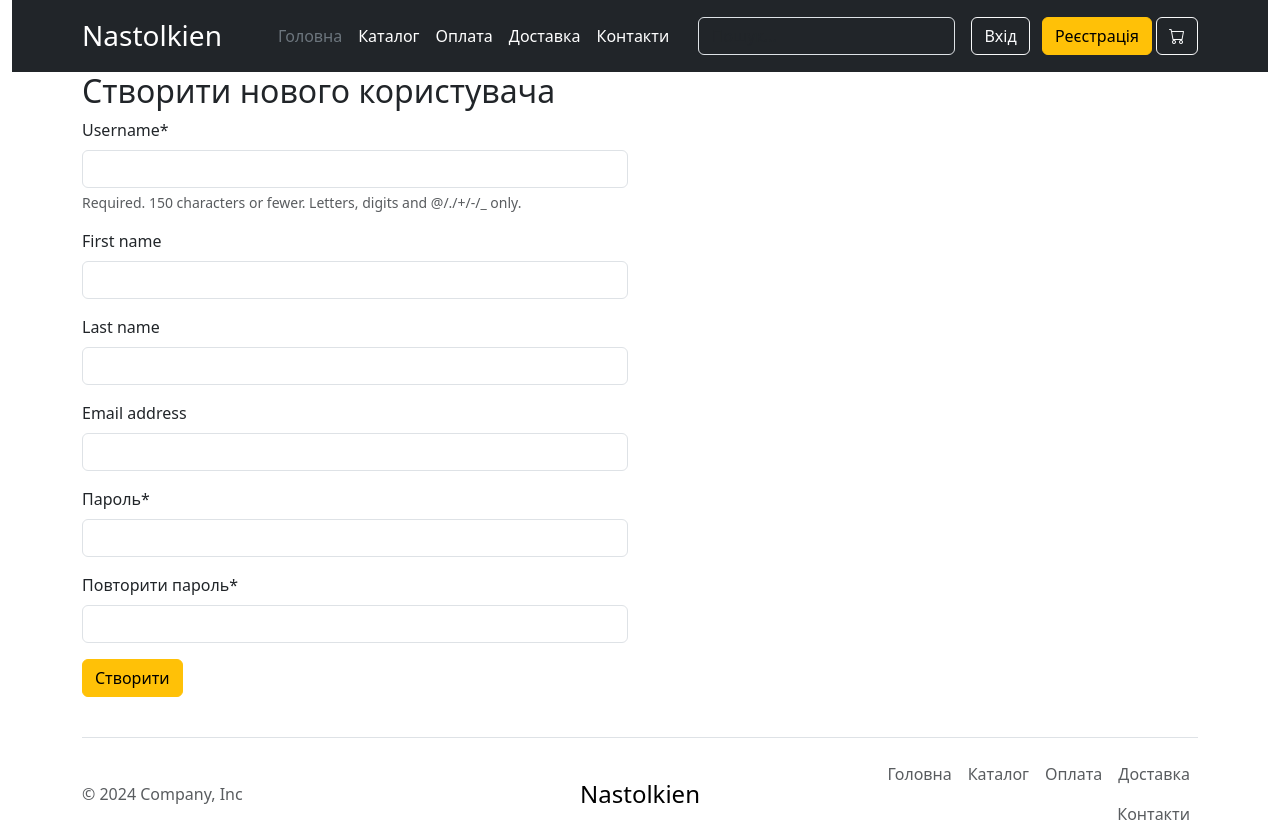
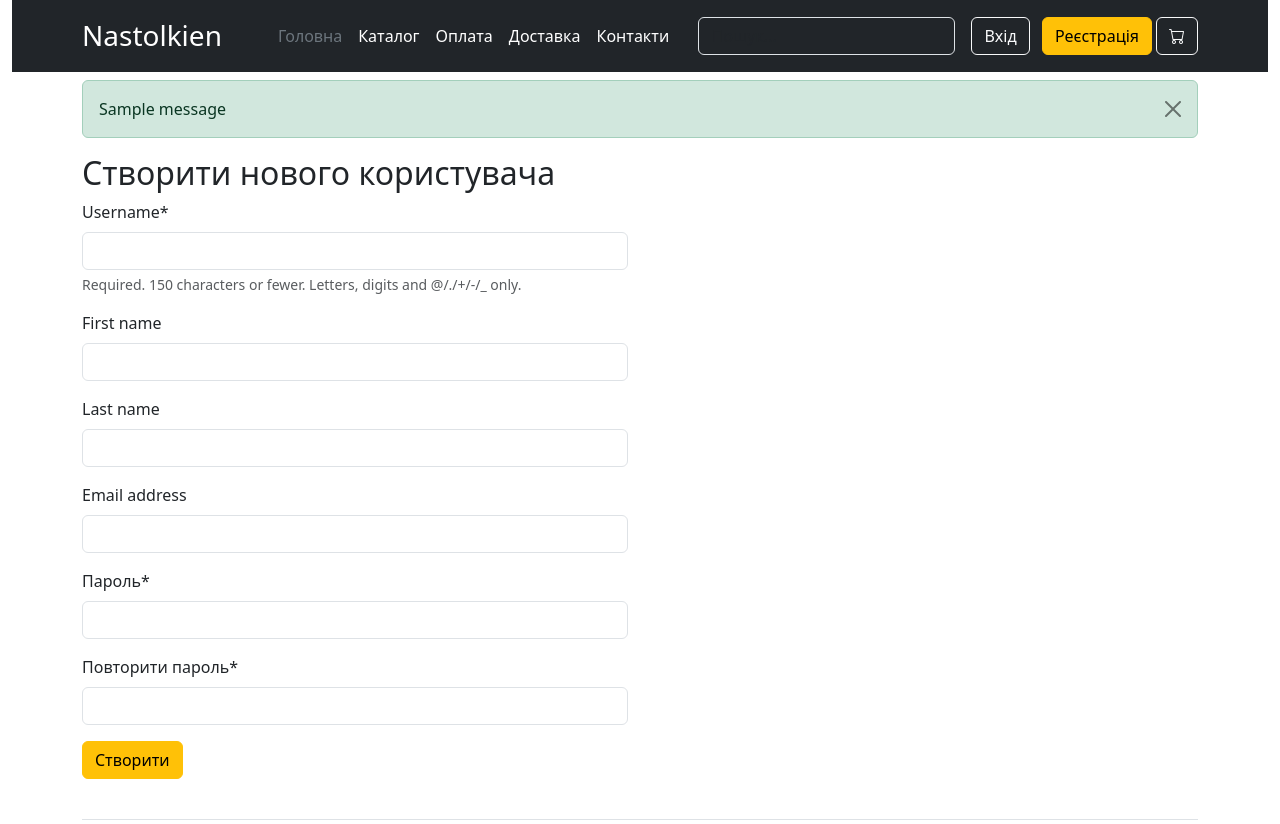
Before and after one commit to roman-yatsenko/python-web-store-2024, a Django app: page /account/register/ in a window 1280 px wide. Shown: the top 824 px of the page. Run offline with Django 5.2, Linux system fonts and the light colour scheme; tables that the repository leaves empty hold one stand-in row (values such as "Sample post"); one stand-in notice (Sample message) is shown; some libraries are stand-ins or nearby versions.

Commit message:
Add messages

```diff
--- a/account/views.py
+++ b/account/views.py
@@ -1,3 +1,4 @@
+from django.contrib import messages
 from django.contrib.auth import authenticate, login
 from django.contrib.auth.decorators import login_required
 from django.http import HttpResponse
@@ -52,6 +53,9 @@ def edit(request):
         if user_form.is_valid() and profile_form.is_valid():
             user_form.save()
             profile_form.save()
+            messages.success(request, "Профіль було успішно змінено")
+        else:
+            messages.error(request, "Помилка оновлення профілю")
     else:
         user_form = UserEditForm(instance=request.user)
         profile_form = ProfileEditForm(instance=request.user.profile)
--- a/shop/templates/shop/base.html
+++ b/shop/templates/shop/base.html
@@ -56,6 +56,15 @@
       </header>
     </div>
 
+    <div class="container mt-2" id="messages">
+      {% for message in messages %}
+      <div class="alert alert-{% if messages.tags == 'error' %}danger{% else %}success{% endif %} alert-dismissible fade show">
+        {{ message|safe }}
+        <button type="button" class="btn-close" data-bs-dismiss="alert"></button>
+      </div>
+      {% endfor %}
+    </div>
+
     <div class="container">
       <div class="row">
         <div class="col-12">
```
